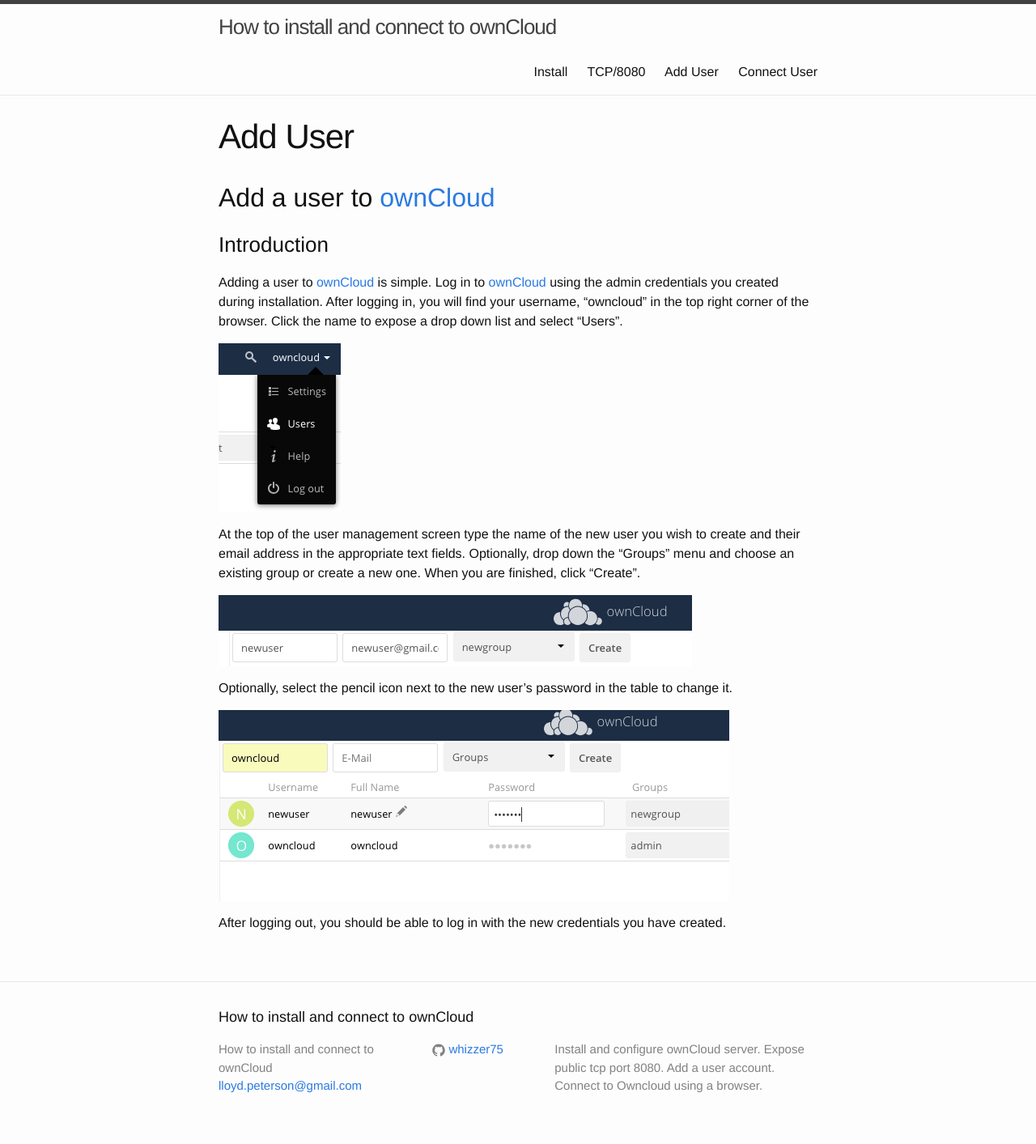
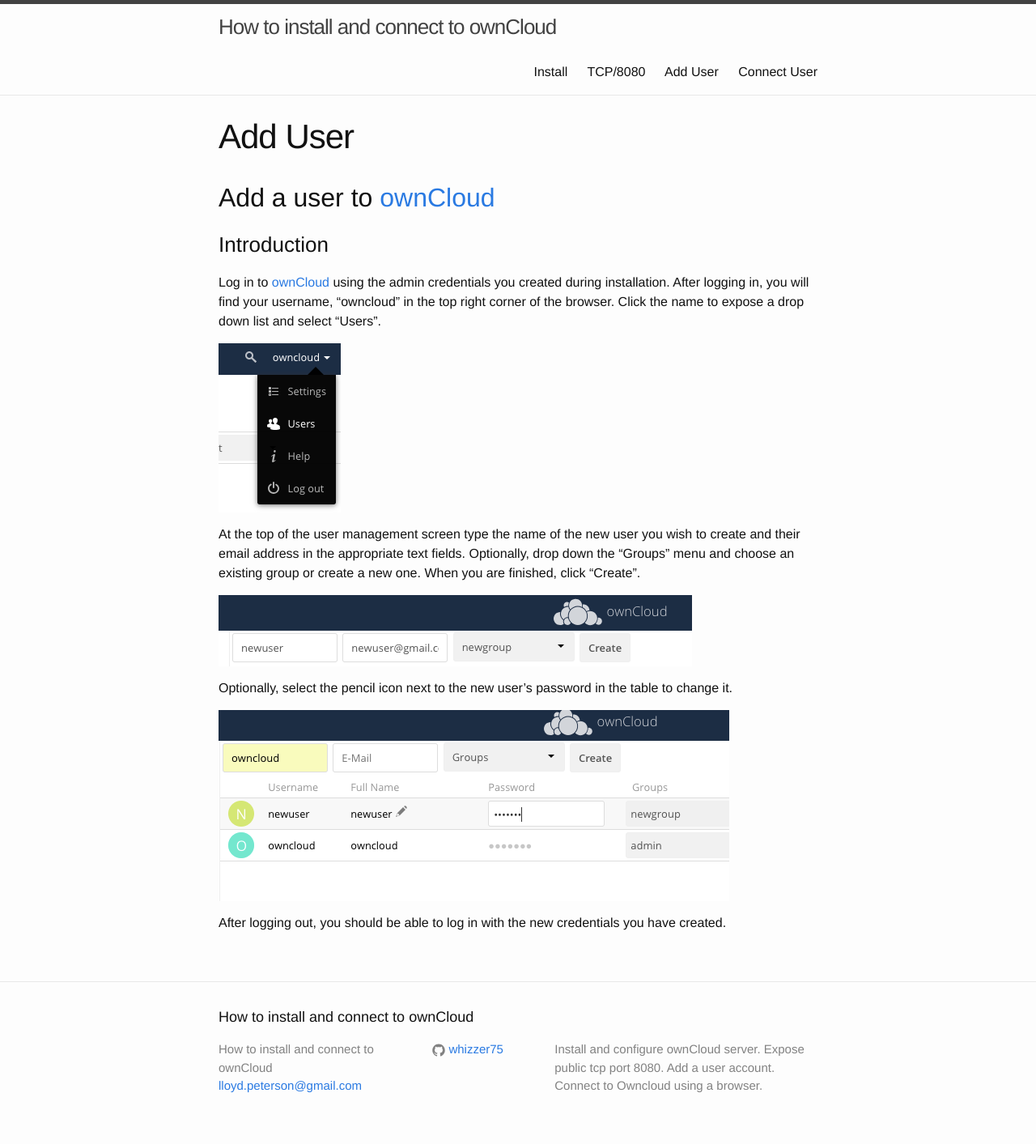
Before and after one commit to whizzer75/whizzer75.github.io, a Jekyll site: the page built from 3-add-user.md, in a window 1280 px wide. Shown: the whole page at 81% size. Built offline with Jekyll 4.4.1, drawn with Linux system fonts in a browser that asks for light colours.

Commit message:
improved wording for add user doc

```diff
--- a/3-add-user.md
+++ b/3-add-user.md
@@ -8,10 +8,10 @@
 
 ### Introduction
 
-Adding a user to [ownCloud] is simple. Log in to [ownCloud] using the
-admin credentials you created during installation. After logging in,
-you will find your username, "owncloud" in the top right corner of the
-browser. Click the name to expose a drop down list and select "Users".
+Log in to [ownCloud] using the admin credentials you created during
+installation. After logging in, you will find your username,
+"owncloud" in the top right corner of the browser. Click the name
+to expose a drop down list and select "Users".
 
 ![Drop-down menu][dropdown]
 
```
